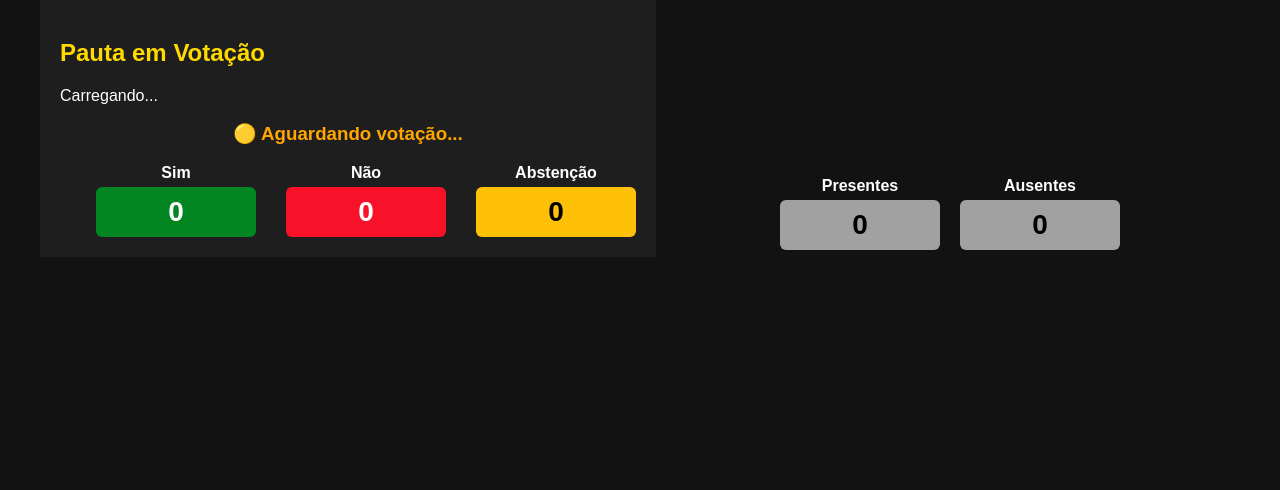
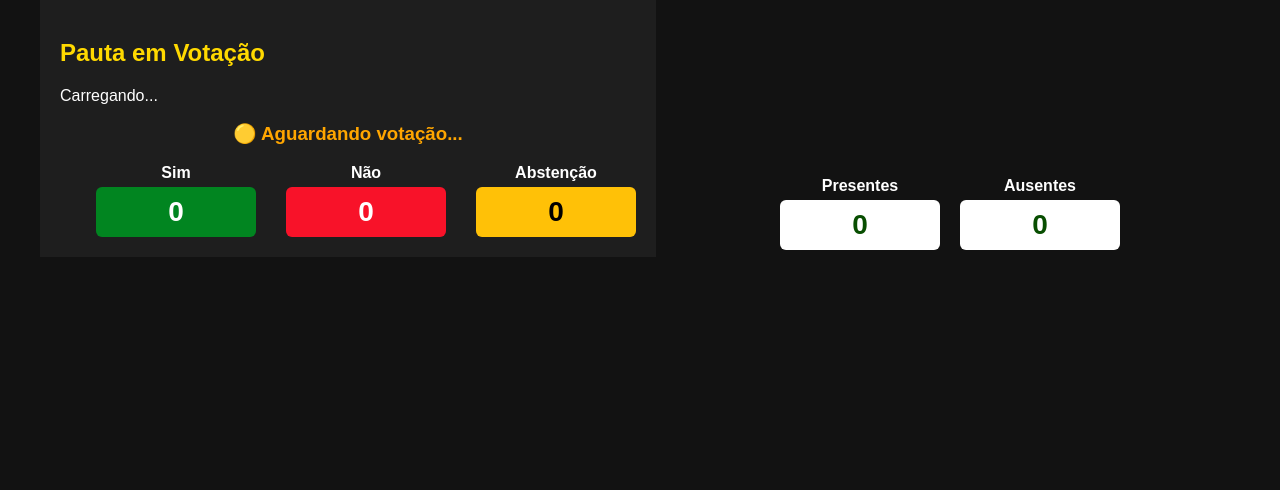
Before and after one commit to amvtec/votafacil1, a Django app: page /painel_publico/ in a window 1280 px wide. Shown: the part 196-686 px from the top of the page. Run offline with Django 5.2, Linux system fonts and the light colour scheme; tables that the repository leaves empty hold one stand-in row (values such as "Sample post"); data that the repository does not hold is empty.

Commit message:
ajuste nos templates

```diff
--- a/core/templates/core/painel_publico.html
+++ b/core/templates/core/painel_publico.html
@@ -140,7 +140,7 @@
       width: 100%;
       padding: 0px;
       border-radius: 0px;
-      font-size: 18px;
+      font-size: 15px;
       font-weight: bold;
       text-align: center;
       min-height: 10px;
@@ -181,10 +181,10 @@
       font-size: 28px;
       font-weight: bold;
       border-radius: 6px;
-      color: black;
+      color: rgb(8, 78, 1);
     }
 
-    .presentes, .ausentes { background: #a1a1a1; }
+    .presentes, .ausentes { background: #ffffff; }
     .votos-sim { background: #018520; color: white; }
     .votos-nao { background: #f81229; color: white; }
     .votos-abstencao { background: #ffc107; color: black; }
```
